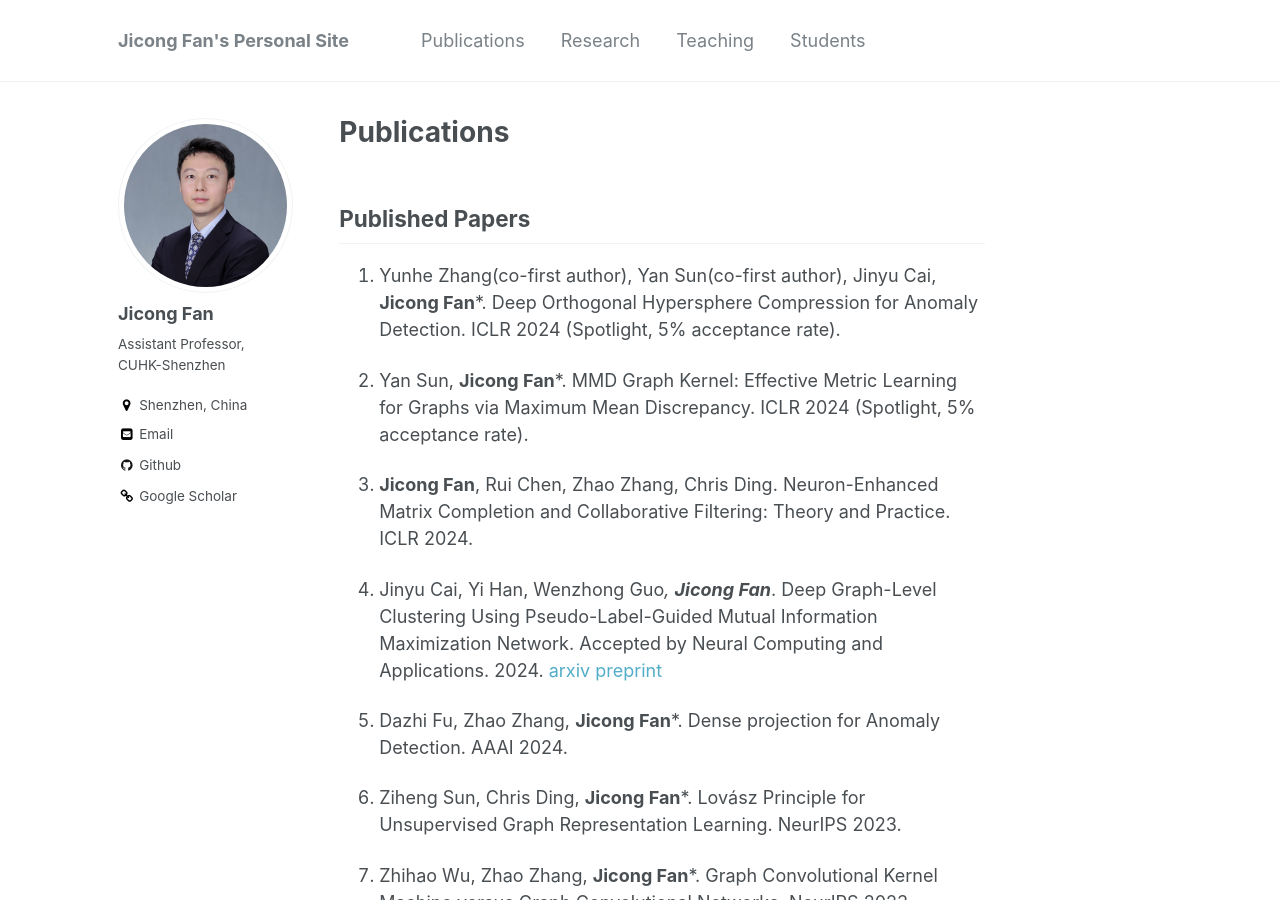
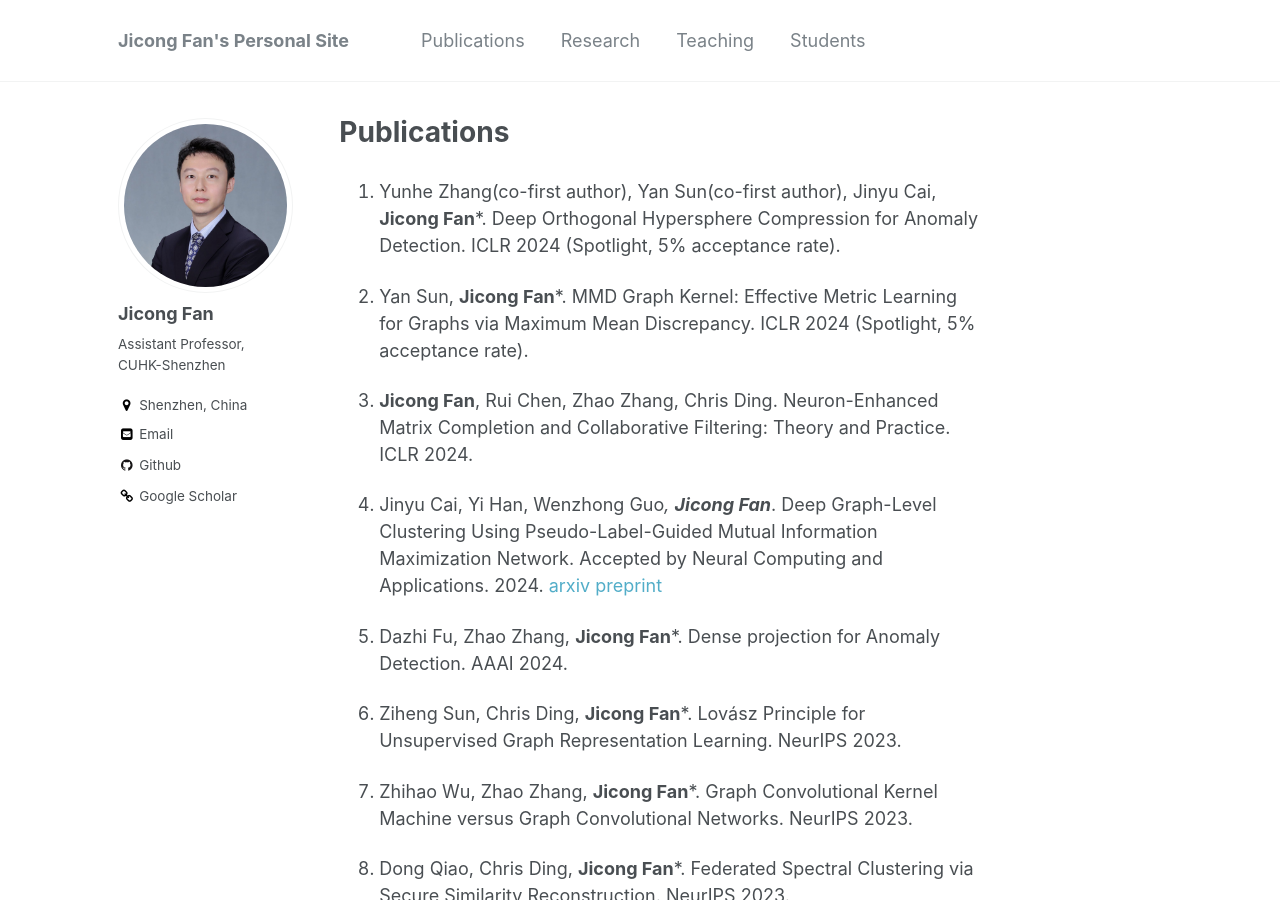
Before and after one commit to jicongfan/jicongfan.github.io, a Jekyll site: the page built from _pages/publications.md, in a window 1280 px wide and 900 px high. Built offline with Jekyll 4.4.1, drawn with Linux system fonts in a browser that asks for light colours.

Commit message:
Update publications.md

```diff
--- a/_pages/publications.md
+++ b/_pages/publications.md
@@ -4,10 +4,6 @@ title: "Publications"
 author_profile: true
 ---
 
-
-
-
-## Published Papers
 
 1. Yunhe Zhang(co-first author), Yan Sun(co-first author), Jinyu Cai, <strong>Jicong Fan</strong>*. Deep Orthogonal Hypersphere Compression for Anomaly Detection. ICLR 2024 (Spotlight, 5% acceptance rate).
 
```
